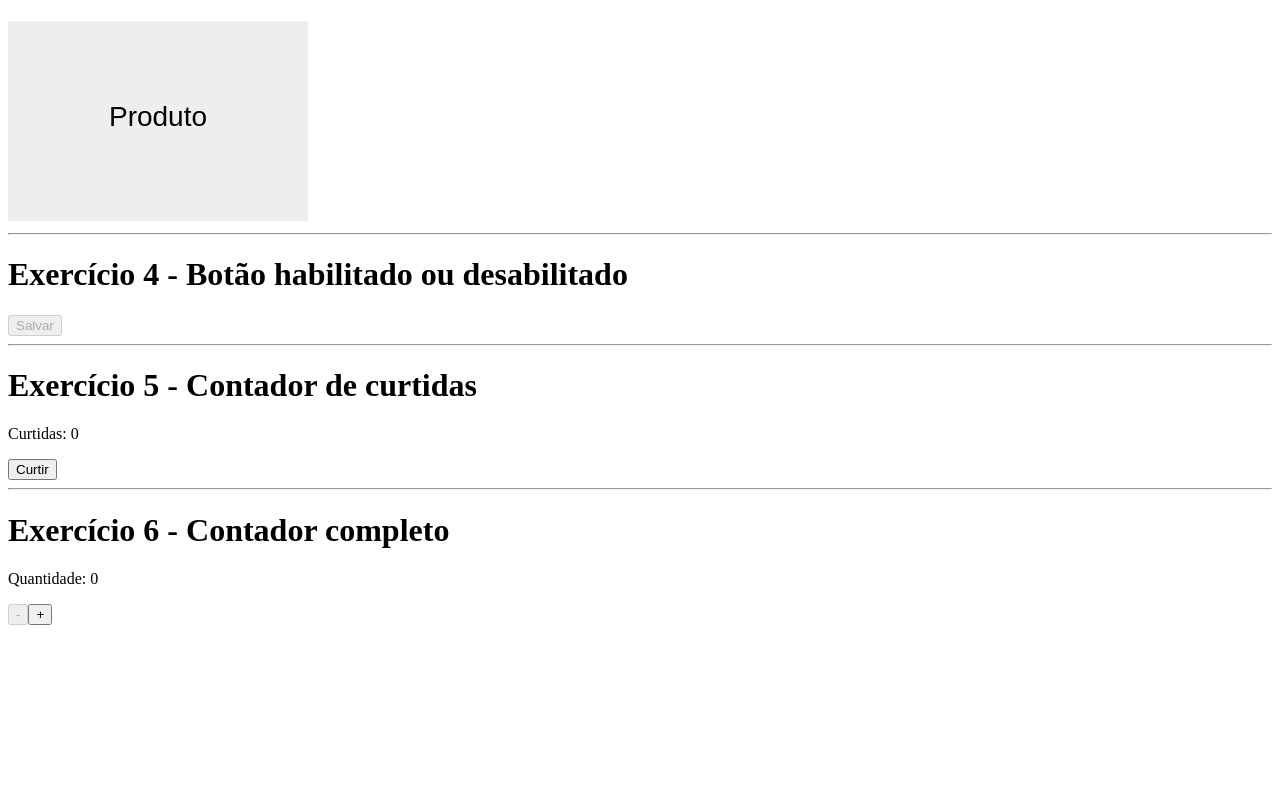
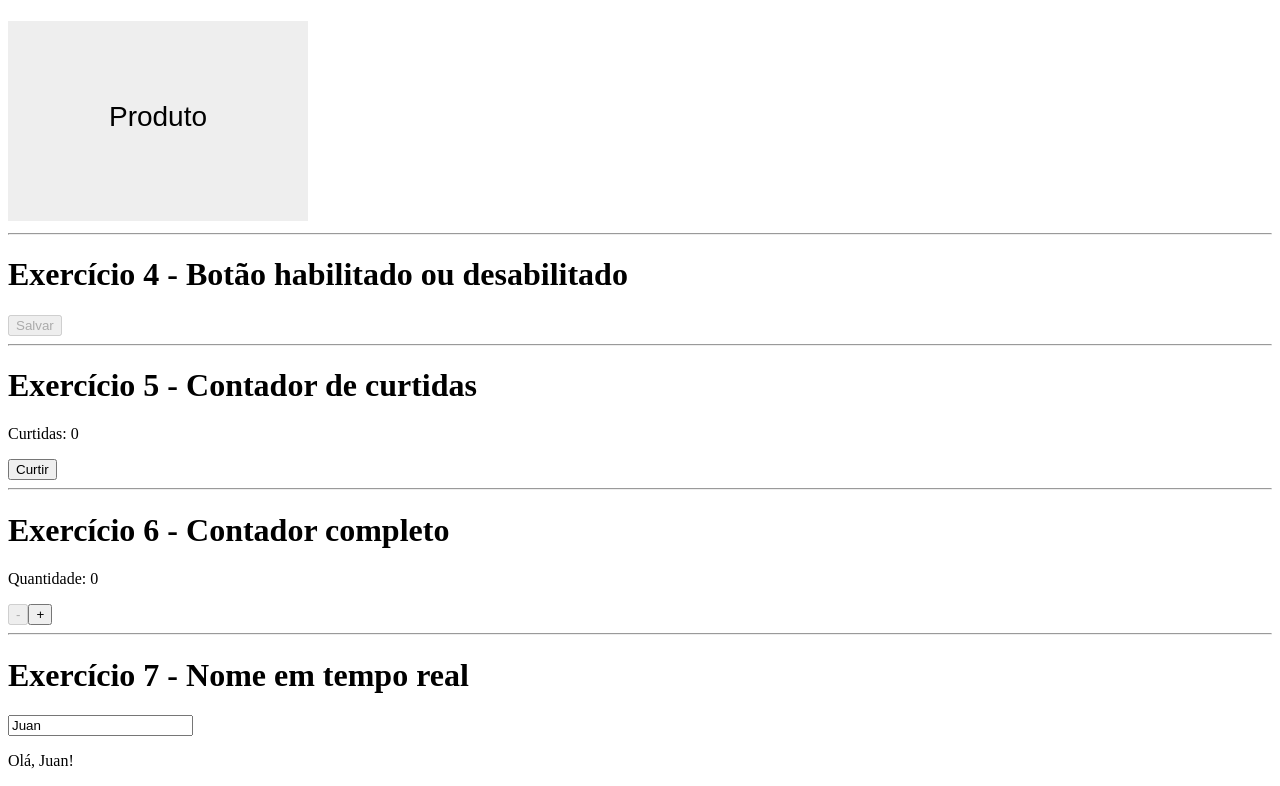
Before and after one commit to froid18/geekhub-frontend, an Angular app in the folder geekhub/: page / in a window 1280 px wide. Shown: the part 419-1205 px from the top of the page. Before the commit the page ends 1052 px from the top, so only its background shows below. Built offline with nearby package versions, Linux system fonts and the light colour scheme.

Commit message:
Exercicio 7 - nome em tempo real com two way binding

```diff
--- a/geekhub/src/app/app.html
+++ b/geekhub/src/app/app.html
@@ -55,3 +55,11 @@
 <button (click)="aumentar()">
   +
 </button>
+
+<hr>
+
+<h1>Exercício 7 - Nome em tempo real</h1>
+
+<input type="text" [(ngModel)]="nomeTempoReal">
+
+<p>Olá, {{ nomeTempoReal }}!</p>
--- a/geekhub/src/app/app.ts
+++ b/geekhub/src/app/app.ts
@@ -39,4 +39,6 @@ diminuir() {
   }
 }
 
+nomeTempoReal = 'Juan';
+
 }
```
